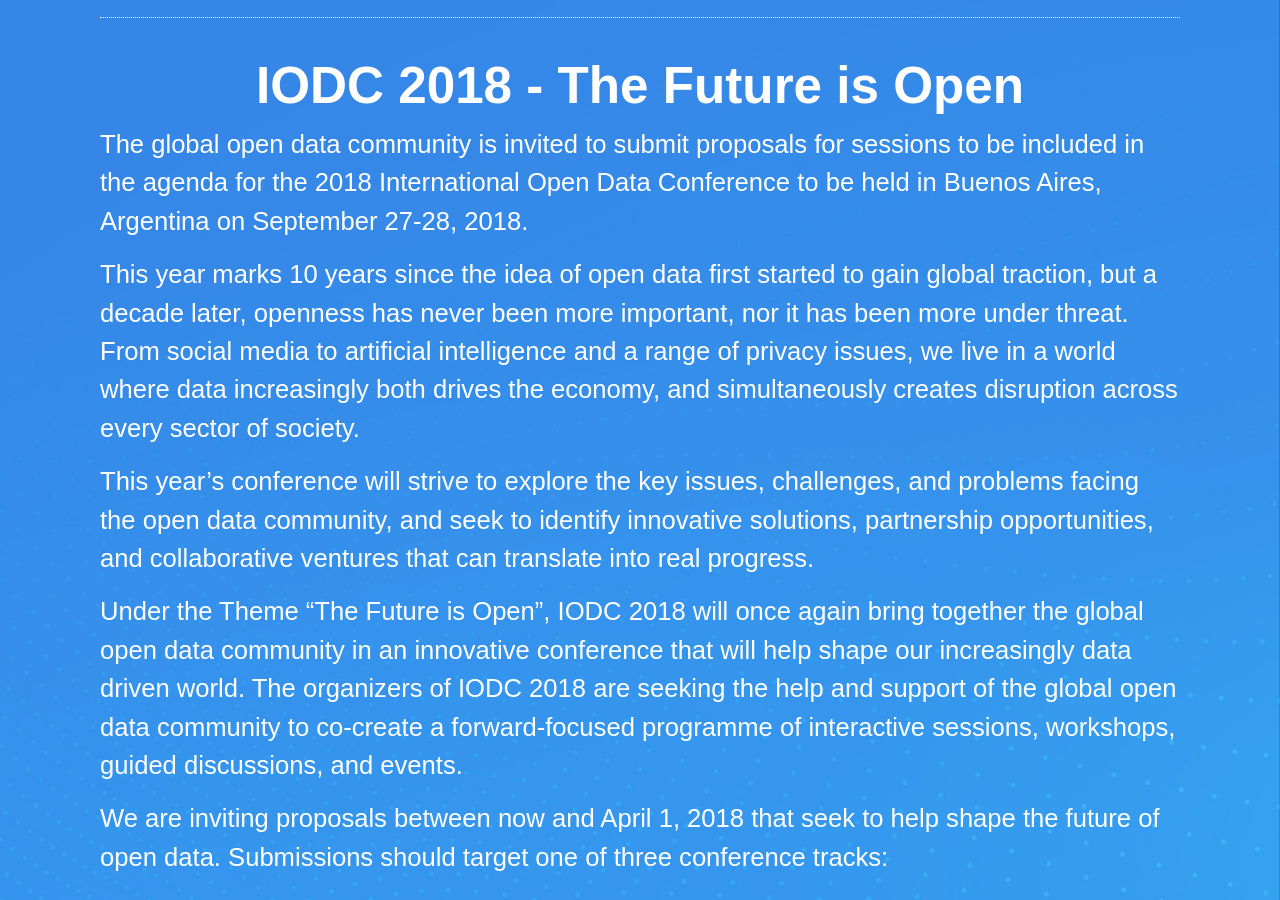
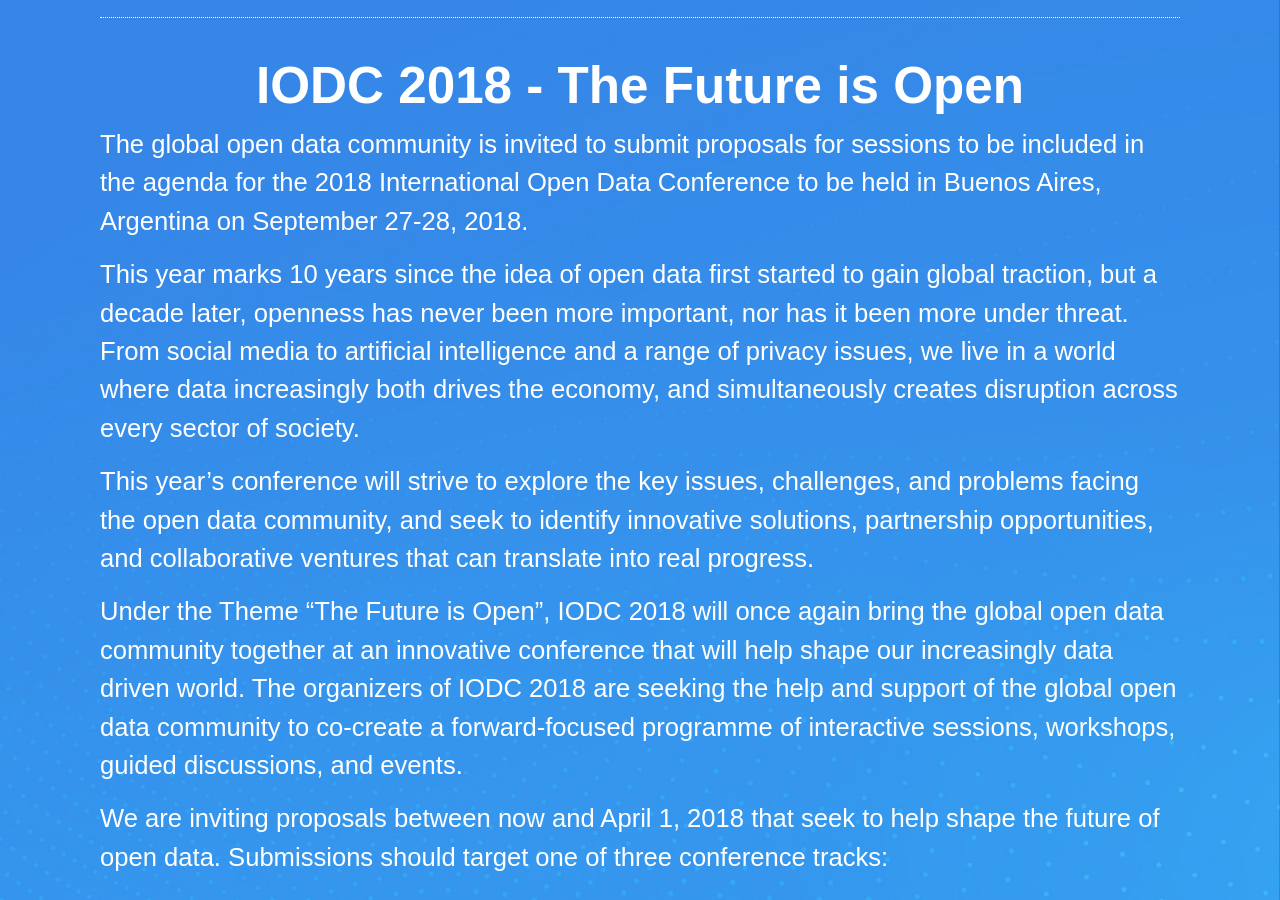
Before and after one commit to ccmdesign-archives/iodc18, a Jekyll site: the page built from source/call-for-proposals.html, in a window 1280 px wide and 900 px high, scrolled down 770 px. Built offline with Jekyll 4.4.1, drawn with Linux system fonts in a browser that asks for light colours; some web fonts are replaced.

Commit message:
Fix typos

```diff
--- a/source/call-for-proposals.html
+++ b/source/call-for-proposals.html
@@ -24,9 +24,9 @@
     <h1 style="text-align:center;">IODC 2018 - The Future is Open</h1>
 
     <p>The global open data community is invited to submit proposals for sessions to be included in the agenda for the 2018 International Open Data Conference to be held in <strong>Buenos Aires, Argentina on September 27-28, 2018.</strong></p>
-    <p>This year marks 10 years since the idea of open data first started to gain global traction, but a decade later, openness has never been more important, nor it has been more under threat. From social media to artificial intelligence and a range of privacy issues, we live in a world where data increasingly both drives the economy, and simultaneously creates disruption across every sector of society.</p>
+    <p>This year marks 10 years since the idea of open data first started to gain global traction, but a decade later, openness has never been more important, nor has it been more under threat. From social media to artificial intelligence and a range of privacy issues, we live in a world where data increasingly both drives the economy, and simultaneously creates disruption across every sector of society.</p>
     <p>This year’s conference will strive to explore the key issues, challenges, and problems facing the open data community, and seek to identify innovative solutions, partnership opportunities, and collaborative ventures that can translate into real progress.</p>
-    <p>Under the Theme “<strong>The Future is Open</strong>”, IODC 2018 will once again bring together the global open data community in an innovative conference that will help shape our increasingly data driven world. The organizers of IODC 2018 are seeking the help and support of the global open data community to co-create a forward-focused programme of interactive sessions, workshops, guided discussions, and events.</p>
+    <p>Under the Theme “<strong>The Future is Open</strong>”, IODC 2018 will once again bring the global open data community together at an innovative conference that will help shape our increasingly data driven world. The organizers of IODC 2018 are seeking the help and support of the global open data community to co-create a forward-focused programme of interactive sessions, workshops, guided discussions, and events.</p>
 
     <p><strong>We are inviting proposals between now and April 1, 2018 that seek to help shape the future of open data. Submissions should target one of three conference tracks:</strong></p>
     <ul>
```
